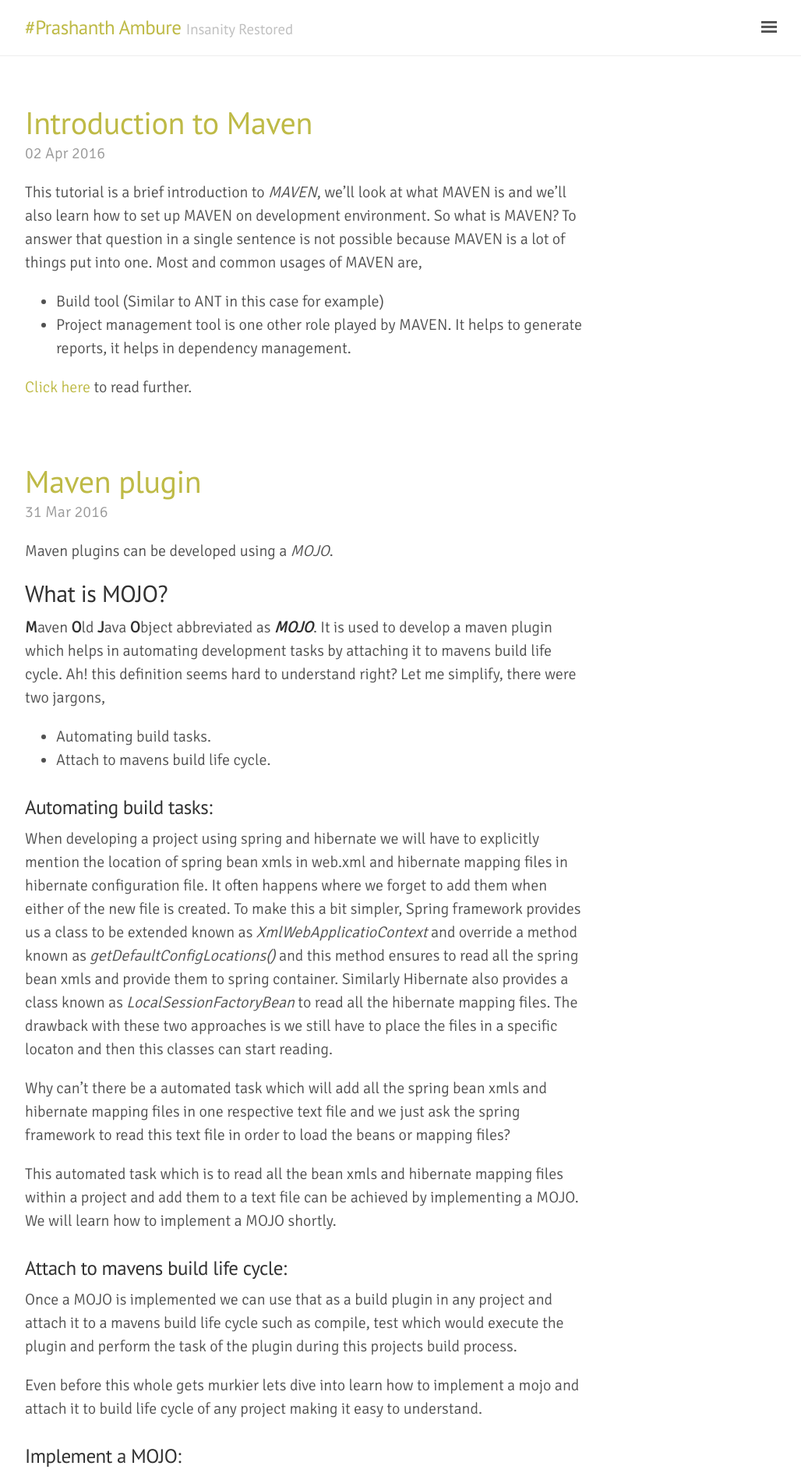
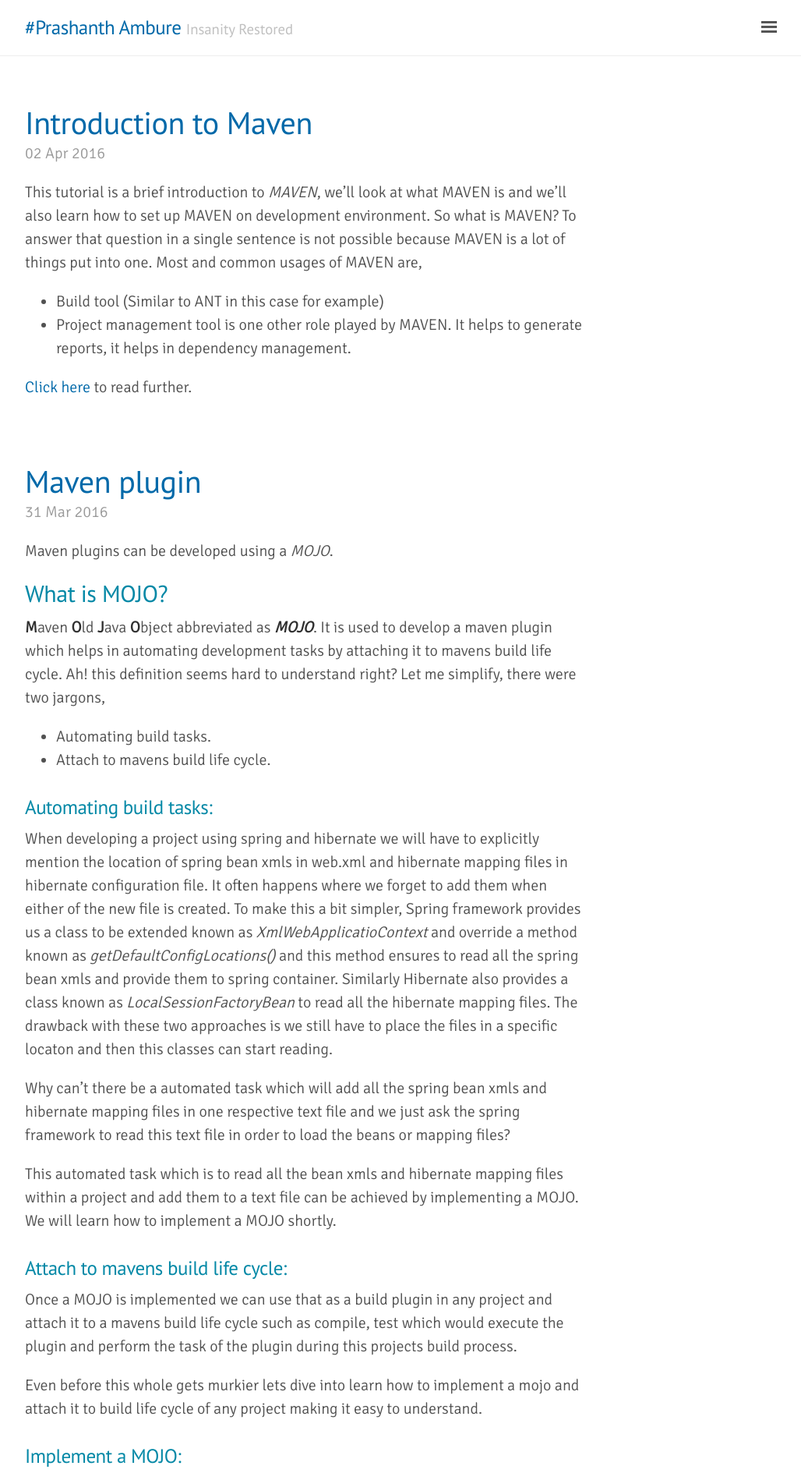
Before and after one commit to PrashanthAmbure/PrashanthAmbure.github.io, a Jekyll site: the page built from index.html, in a window 1280 px wide. Shown: the top 1898 px of the page at 78% size, without its empty margins (248-1276 px from the left). Built offline with Jekyll 4.4.1, drawn with Linux system fonts in a browser that asks for light colours; Markdown is read by kramdown in place of the engine named in the settings; the list of posts is cut into pages by our own code.

Commit message:
Updated font colors.

```diff
--- a/public/css/lanyon.css
+++ b/public/css/lanyon.css
@@ -47,7 +47,7 @@ html {
 h1, h2, h3, h4, h5, h6 {
   font-family: "PT Sans", Helvetica, Arial, sans-serif;
   font-weight: 400;
-  color: #313131;
+  color: #0388a6;
   letter-spacing: -.025rem;
 }
 
@@ -316,7 +316,7 @@ a.sidebar-nav-item:focus {
 .page-title,
 .post-title,
 .post-title a {
-  color: #303030;
+  color: #0069a9;
 }
 .page-title,
 .post-title {
@@ -445,12 +445,12 @@ a.pagination-item:hover {
 .theme-base-08 .sidebar,
 .theme-base-08 .sidebar-toggle:active,
 .theme-base-08 #sidebar-checkbox:checked ~ .sidebar-toggle {
-  background-color: #beba46;
+  background-color: #0069a9;
 }
 .theme-base-08 .container a,
 .theme-base-08 .sidebar-toggle,
 .theme-base-08 .related-posts li a:hover {
-  color: #beba46;
+  color: #0069a9;
 }
 
 /* Orange */
```
